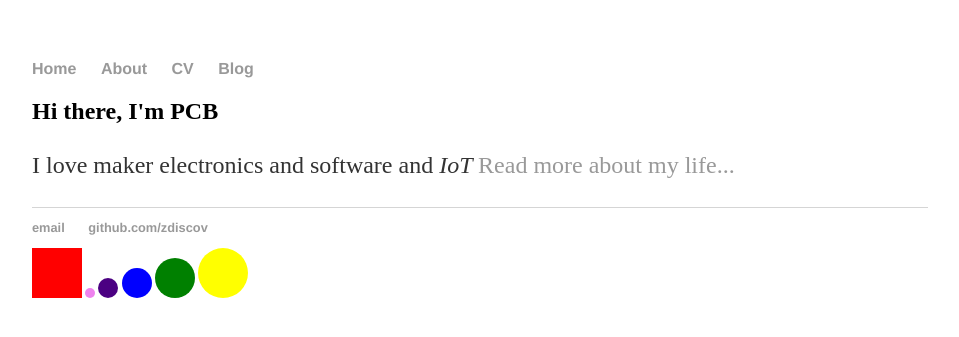
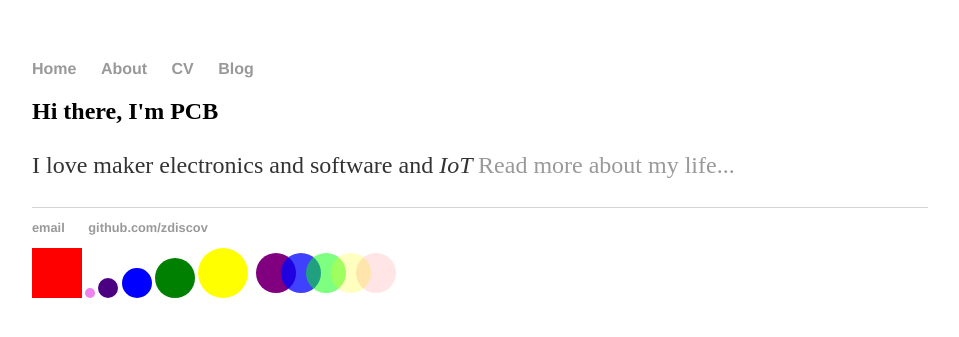
Before and after one commit to zdiscov/zdiscov.github.io, a Jekyll site: the page built from index.html, in a window 1280 px wide. Shown: the top 337 px of the page, without its empty margins (160-1119 px from the left). Built offline with Jekyll 4.4.1, drawn with Linux system fonts in a browser that asks for light colours.

Commit message:
Update default.html

```diff
--- a/_layouts/default.html
+++ b/_layouts/default.html
@@ -46,11 +46,13 @@
 			<svg width="50" height="50">
 				<circle cx="25" cy="25" r="25" fill="yellow" />
 			</svg>
+			<svg width="200" height=50>
 			<circle cx="25" cy="25" r="20" fill="rgba(128, 0, 128, 1.0)"/>
 <circle cx="50" cy="25" r="20" fill="rgba(0, 0, 255, 0.75)"/>
 <circle cx="75" cy="25" r="20" fill="rgba(0, 255, 0, 0.5)"/>
 <circle cx="100" cy="25" r="20" fill="rgba(255, 255, 0, 0.25)"/>
 <circle cx="125" cy="25" r="20" fill="rgba(255, 0, 0, 0.1)"/>
+			</svg>
 		</footer>
 	</body>
 </html>
```
